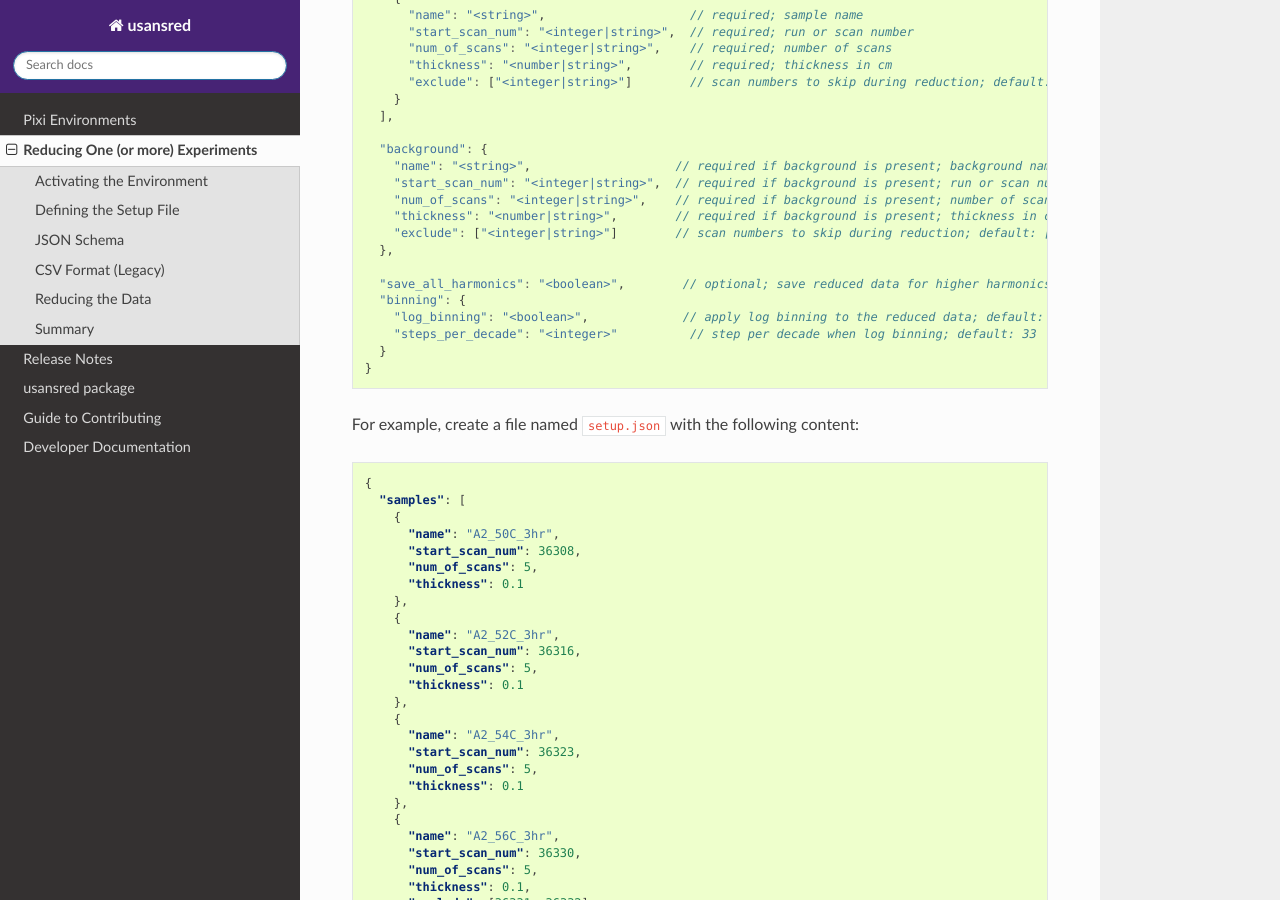
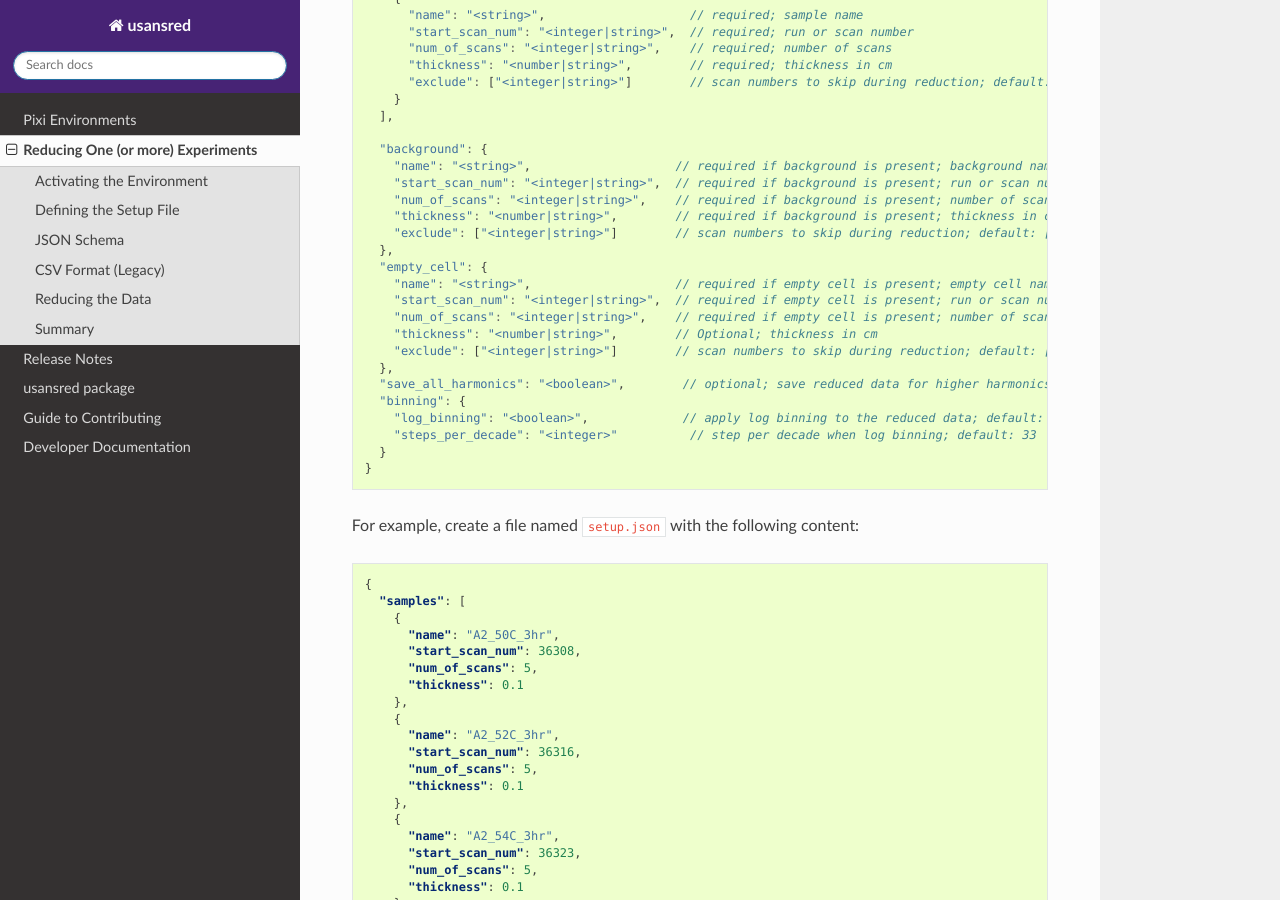
Before and after one commit to neutrons/usansred, a Sphinx documentation site: the page built from docs/source/user/reduce.rst, in a window 1280 px wide and 900 px high, scrolled down 1042 px. Built offline with Sphinx 7.4.7 and the Read the Docs theme 3.1.0, drawn with Linux system fonts in a browser that asks for light colours; the version number is read from the project's files by our own code.

Commit message:
update documentation

```diff
--- a/docs/source/user/reduce.rst
+++ b/docs/source/user/reduce.rst
@@ -59,7 +59,13 @@ Each background and sample object contains descriptive keys for each field.
        "thickness": "<number|string>",        // required if background is present; thickness in cm
        "exclude": ["<integer|string>"]        // scan numbers to skip during reduction; default: []
      },
-
+     "empty_cell": {
+       "name": "<string>",                    // required if empty cell is present; empty cell name
+       "start_scan_num": "<integer|string>",  // required if empty cell is present; run or scan number
+       "num_of_scans": "<integer|string>",    // required if empty cell is present; number of scans
+       "thickness": "<number|string>",        // Optional; thickness in cm
+       "exclude": ["<integer|string>"]        // scan numbers to skip during reduction; default: []
+     },
      "save_all_harmonics": "<boolean>",        // optional; save reduced data for higher harmonics; default: false
      "binning": {
        "log_binning": "<boolean>",             // apply log binning to the reduced data; default: false
```
